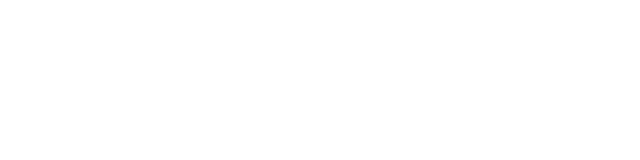
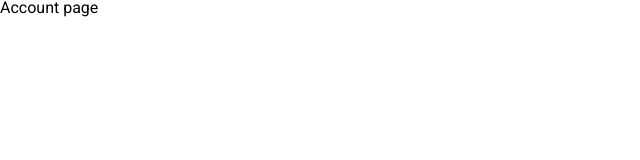
Before and after one commit to 1-Dont-Know/Not-Robin-Hood, a React (Create React App) app: page /account in a window 1280 px wide. Before the commit this address had no page. Shown: the top 160 px of the page, without its empty margins (0-640 px from the left). Built offline with nearby package versions, Linux system fonts and the light colour scheme.

Commit message:
Created an Account Route

```diff
--- /dev/null
+++ b/src/components/pages/Account/Account.jsx
@@ -0,0 +1,7 @@
+import React from "react";
+
+const Account = () => {
+  return <div>Account page</div>;
+};
+
+export default Account;
--- a/src/utils/consts.js
+++ b/src/utils/consts.js
@@ -1,3 +1,4 @@
 export const LOGIN_ROUTE = "/login";
 export const SIGNUP_ROUTE = "/signup";
 export const PORTFOLIO_ROUTE = "/portfolio";
+export const Account_ROUTE = "/account";
```
Also changed, not shown: src/routes/routes.js (+6 -1 lines).
